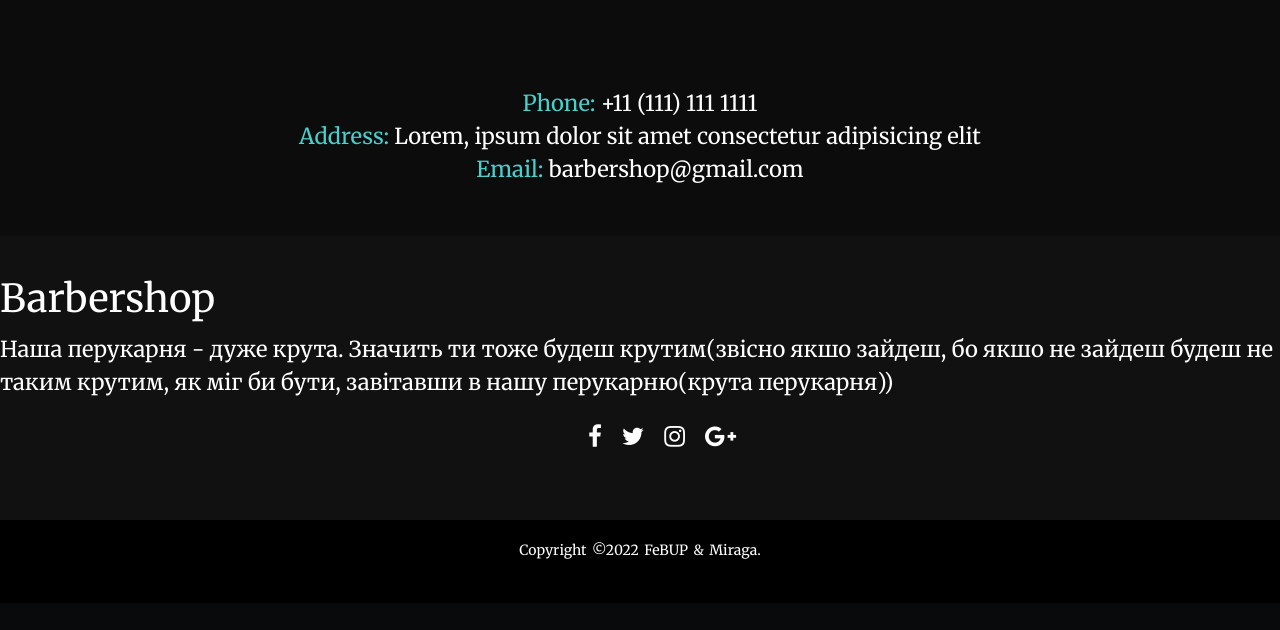
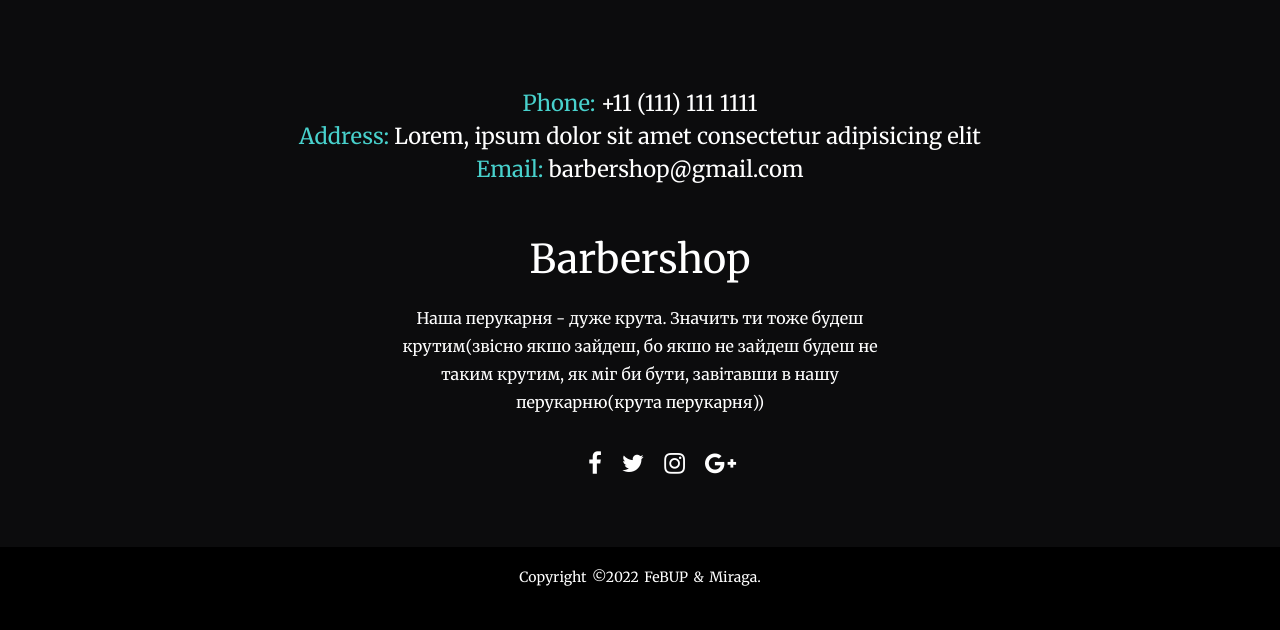
Before and after one commit to yura-solokha/barber-shop-website, a Django app: page / in a window 1280 px wide. Shown: the part 2008-2638 px from the top of the page. Before the commit the page ends 2567 px from the top, so only its background shows below. Run offline with Django 4.2, Linux system fonts and the light colour scheme.

Commit message:
Minor changes of HTML, CSS

```diff
--- a/web_site/main/static/main/css/main.css
+++ b/web_site/main/static/main/css/main.css
@@ -306,13 +306,17 @@ a:hover{
 /* End Contacts Section */
 
 /* Footer Section */
-footer{
+.footer{
     background: #111;
     height: auto;
     width: 100vw;
     font-family: "Open Sans";
     padding-top: 40px;
     color: #fff;
+}
+
+.footer{
+    margin-top: auto;
 }
 
 .footer-content{
@@ -334,7 +338,7 @@ footer{
     max-width: 500px;
     margin: 10px auto;
     line-height: 28px;
-    font-size: 14px;
+    font-size: 16px;
 }
 
 .socials{
@@ -376,6 +380,4 @@ footer{
     word-spacing: 2px;
     text-transform: capitalize;
 }
-
-
 /* End Footer Section */
--- a/web_site/main/templates/main/base.html
+++ b/web_site/main/templates/main/base.html
@@ -9,7 +9,9 @@
     <link rel="stylesheet" href="https://cdn.jsdelivr.net/npm/bootstrap@5.1.3/dist/css/bootstrap.min.css">
     <link rel="stylesheet" href="https://stackpath.bootstrapcdn.com/font-awesome/4.7.0/css/font-awesome.min.css">
     <link rel="stylesheet" href="{% static 'main/css/main.css' %}">
-    {% block header %}{% endblock %}
+    {% block header %}
+        <!-- block 'header' -->
+    {% endblock %}
 </head>
 <body>
     <!-- Header Section  -->
@@ -31,11 +33,13 @@
     </section>
     <!-- End Header Section  -->
 
-    {% block body %}{% endblock %}
+    {% block body %}
+        <!-- block 'body' -->
+    {% endblock %}
 
     <!-- Footer Section -->
     <footer>
-        <div class="footer-conten">
+        <div class="footer-content">
             <h3>Barbershop</h3>
             <p>Наша перукарня - дуже крута. Значить ти тоже будеш крутим(звісно якшо зайдеш, бо якшо не зайдеш будеш не таким крутим, як міг би бути, завітавши в нашу перукарню(крута перукарня))</p>
             <ul class="socials">
```
